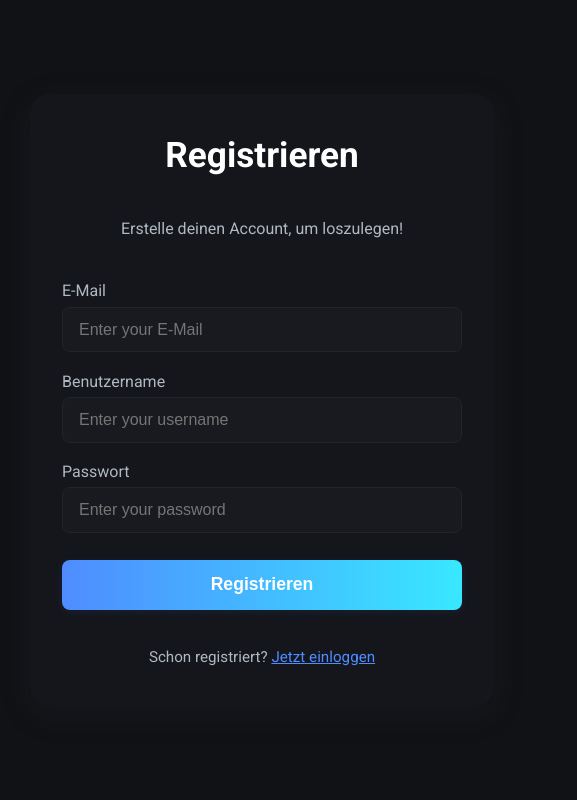
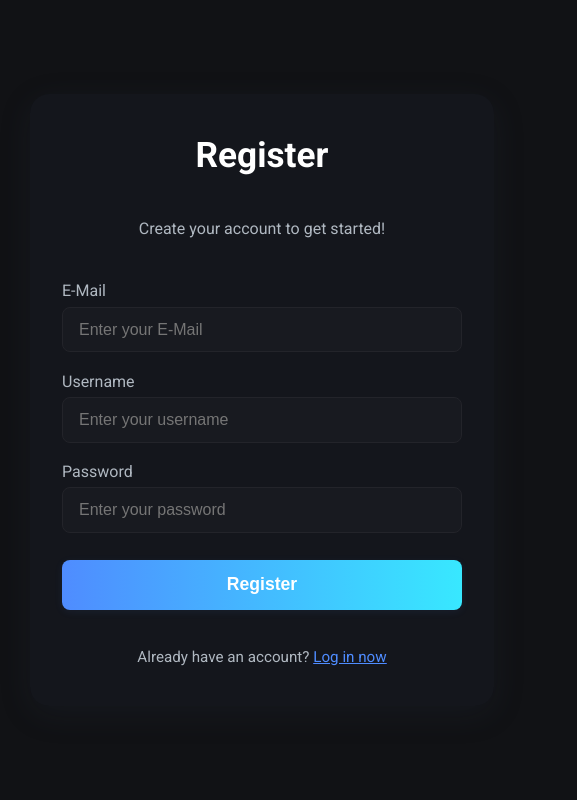
Before and after one commit to ayablare/ETZ-Backend, a website: page website/Register/index.html in a window 1280 px wide. Shown: the full height of the page, 58-635 px from the left. Drawn offline with Linux system fonts and the light colour scheme; grey boxes are pictures that could not be loaded.

Commit message:
Update index.html

```diff
--- a/website/Register/index.html
+++ b/website/Register/index.html
@@ -3,7 +3,7 @@
 <head>
     <meta charset="UTF-8">
     <meta name="viewport" content="width=device-width, initial-scale=1.0">
-    <title>Registrieren</title>
+    <title>Register</title>
     <link href="https://fonts.googleapis.com/css?family=Roboto:400,700&display=swap" rel="stylesheet">
     <style>
         body {
@@ -116,23 +116,23 @@
 <body>
     <div class="left">
         <form class="register-box">
-            <h2>Registrieren</h2>
-            <p>Erstelle deinen Account, um loszulegen!</p>
+            <h2>Register</h2>
+            <p>Create your account to get started!</p>
             <div class="form-group">
                 <label for="email">E-Mail</label>
                 <input type="email" id="email" name="email" placeholder="Enter your E-Mail" required>
             </div>
             <div class="form-group">
-                <label for="username">Benutzername</label>
+                <label for="username">Username</label>
                 <input type="text" id="username" name="username" placeholder="Enter your username" required>
             </div>
             <div class="form-group">
-                <label for="password">Passwort</label>
+                <label for="password">Password</label>
                 <input type="password" id="password" name="password" placeholder="Enter your password" required>
             </div>
-            <button type="submit" class="register-btn">Registrieren</button>
+            <button type="submit" class="register-btn">Register</button>
             <div class="login-link">
-                Schon registriert? <a href="/login"><span>Jetzt einloggen</span></a>
+                Already have an account? <a href="/login"><span>Log in now</span></a>
             </div>
         </form>
     </div>
```
Lines whose indentation alone changed are shown as unchanged.
